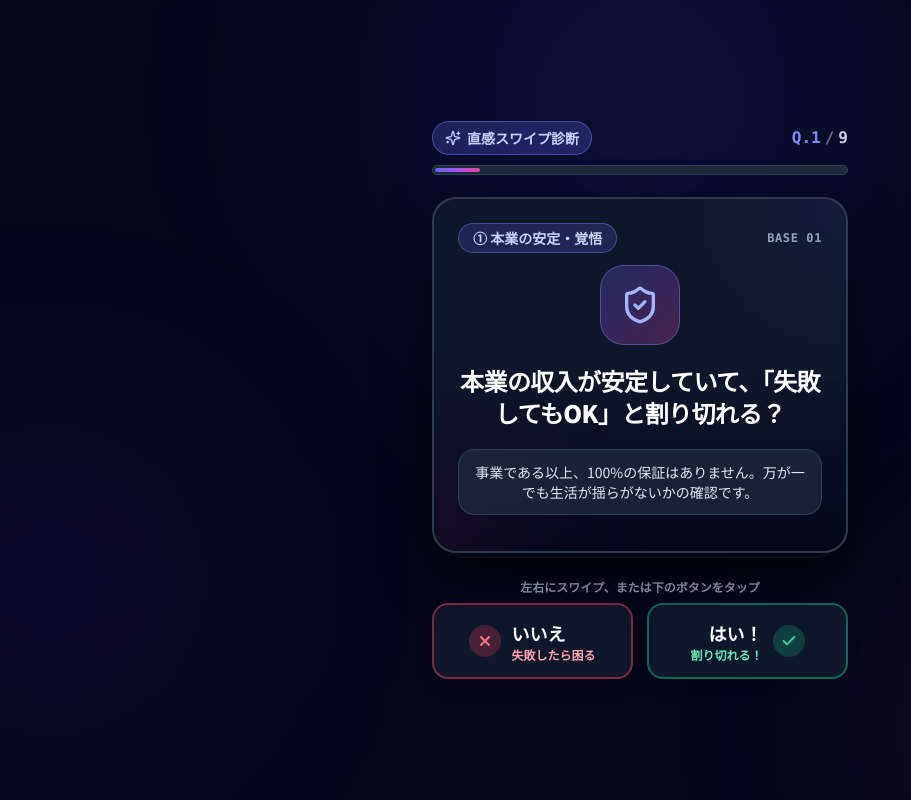
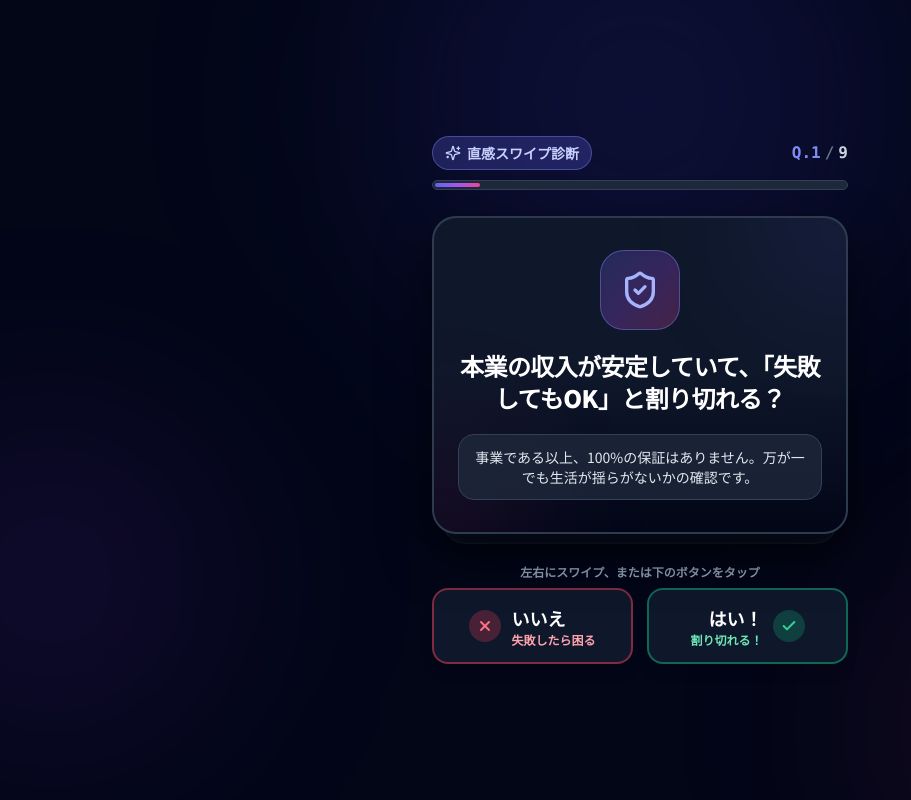
Before and after one commit to mikamiryuugo/rental-space-diagnosis, a React (Vite) app: page / in a window 1280 px wide. Both pictures are taken after a click on the button "今すぐ診断をはじめる". Shown: the whole page, without its empty margins (0-911 px from the left). Built offline with nearby package versions, Linux system fonts and the light colour scheme.

Commit message:
refactor: スワイプカード上部の不要なヘッダー行（評価軸ラベル・カテゴリ英語表記）を削除

```diff
--- a/src/components/SwipeCard.tsx
+++ b/src/components/SwipeCard.tsx
@@ -108,19 +108,13 @@ export const SwipeCard: React.FC<SwipeCardProps> = ({
       </div>
 
       {/* カードスタック領域 */}
-      <div className="relative w-full flex items-center justify-center my-1 min-h-[330px] sm:min-h-[360px]">
+      <div className="relative w-full flex items-center justify-center my-1 min-h-[300px] sm:min-h-[330px]">
         {/* 次のカード（背面に待機してサクサク感を演出） */}
         {nextQuestion && (
           <div
             key={`next-${nextQuestion.id}`}
-            className="absolute inset-0 w-full h-full bg-slate-900/90 rounded-3xl border border-slate-700/70 p-6 flex flex-col justify-between shadow-xl pointer-events-none transform translate-y-3 scale-[0.95] opacity-65"
+            className="absolute inset-0 w-full h-full bg-slate-900/90 rounded-3xl border border-slate-700/70 p-6 flex flex-col justify-center shadow-xl pointer-events-none transform translate-y-3 scale-[0.95] opacity-65"
           >
-            <div className="flex items-center justify-between">
-              <span className="px-3.5 py-1 rounded-full text-xs font-bold bg-slate-800 text-slate-400 border border-slate-700">
-                {nextQuestion.axisLabel}
-              </span>
-              <span className="text-xs font-mono text-slate-500">{nextQuestion.category}</span>
-            </div>
             <div className="my-auto flex flex-col items-center text-center space-y-4 opacity-40">
               <div className="w-16 h-16 rounded-2xl bg-slate-800 flex items-center justify-center text-slate-400">
                 <DynamicIcon name={nextQuestion.iconName} className="w-8 h-8" />
@@ -146,7 +140,7 @@ export const SwipeCard: React.FC<SwipeCardProps> = ({
               : { x: 0, opacity: 1 }
           }
           transition={{ duration: 0.16, ease: 'easeOut' }}
-          className="relative z-10 w-full h-full bg-gradient-to-b from-slate-900 via-slate-900 to-slate-950 rounded-3xl border-2 border-slate-700/90 p-6 flex flex-col justify-between shadow-[0_20px_50px_rgba(0,0,0,0.6)] cursor-grab active:cursor-grabbing touch-pan-y overflow-hidden"
+          className="relative z-10 w-full h-full bg-gradient-to-b from-slate-900 via-slate-900 to-slate-950 rounded-3xl border-2 border-slate-700/90 p-6 flex flex-col justify-center shadow-[0_20px_50px_rgba(0,0,0,0.6)] cursor-grab active:cursor-grabbing touch-pan-y overflow-hidden"
         >
           {/* 背景の光彩エフェクト */}
           <div className="absolute -top-24 -right-24 w-48 h-48 bg-indigo-500/10 rounded-full blur-3xl pointer-events-none" />
@@ -169,18 +163,8 @@ export const SwipeCard: React.FC<SwipeCardProps> = ({
             <span>いいえ</span>
           </motion.div>
 
-          {/* カードヘッダー */}
-          <div className="flex items-center justify-between z-10">
-            <span className="inline-flex items-center gap-1.5 px-3.5 py-1 rounded-full text-xs sm:text-sm font-bold bg-indigo-500/20 text-indigo-200 border border-indigo-400/40">
-              <span>{question.axisLabel}</span>
-            </span>
-            <span className="text-xs font-mono font-semibold text-slate-400 tracking-wider">
-              {question.category}
-            </span>
-          </div>
-
           {/* 質問メインコンテンツ */}
-          <div className="my-auto flex flex-col items-center text-center space-y-5 z-10 py-3">
+          <div className="my-auto flex flex-col items-center text-center space-y-5 z-10 py-2">
             <div className="w-18 h-18 sm:w-20 sm:h-20 rounded-3xl bg-gradient-to-br from-indigo-500/25 via-purple-500/25 to-pink-500/25 border border-indigo-400/40 flex items-center justify-center text-indigo-300 shadow-inner p-4">
               <DynamicIcon name={question.iconName} className="w-9 h-9 sm:w-10 sm:h-10" />
             </div>
```
